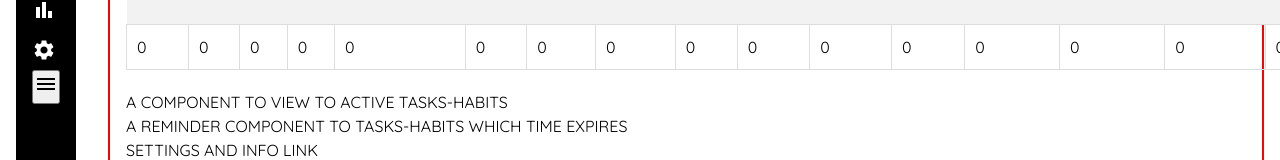
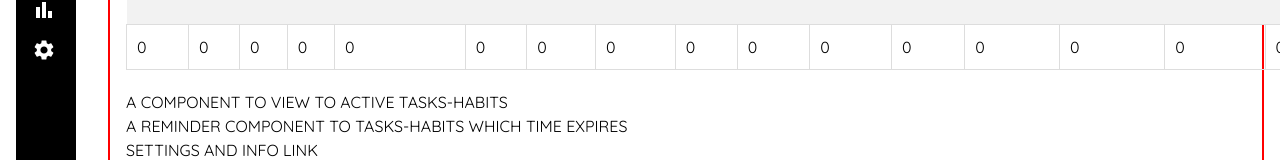
Before and after one commit to berkaysson/lifemap, a React (Create React App) app: page / in a window 1280 px wide. Shown: the part 234-394 px from the top of the page. Built offline with nearby package versions, Linux system fonts and the light colour scheme.

Commit message:
Format document and add transform features to toggle button for navbar

```diff
--- a/src/Components/Wrappers/Styled-UI/NavToggleButton.js
+++ b/src/Components/Wrappers/Styled-UI/NavToggleButton.js
@@ -1,17 +1,30 @@
 import styled from "styled-components";
-import MenuOutlinedIcon from "@mui/icons-material/MenuOutlined";
 import MenuOpenIcon from '@mui/icons-material/MenuOpen';
 
 const Button = styled.button`
+  position: absolute;
+  right: -2.5rem;
+  display: flex;
+  align-items: center;
+  justify-content: center;
+  background-color: ${({theme}) => theme.colors.primary};
+  color: ${({theme}) => theme.colors.secondary};
+  border: none;
+  border-radius: 50%;
+  padding: ${({theme}) => theme.sizes.small};
 
+  transition: transform 0.1s ease;
+  transform: ${({isOpen}) => !isOpen ? "rotate(180deg) translateX(-50%)": "rotate(0) translateX(-50%)"};
 
   &:hover {
+    color: ${({theme}) => theme.colors.theme};
+    box-shadow: ${({theme}) => theme.boxShadows.themeShadow};
   }
 `;
 
-const NavToggleButton = ({ onClick, isOpen }) => {
-  const menuIcon = isOpen ? <MenuOpenIcon /> : <MenuOutlinedIcon />
-  return(<Button onClick={onClick}>{menuIcon}</Button>);
+const NavToggleButton = ({ onClick, isOpen, id }) => {
+  const menuIcon = <MenuOpenIcon fontSize="small" />
+  return(<Button id={id} isOpen={isOpen} onClick={onClick}>{menuIcon}</Button>);
 };
 
 export default NavToggleButton;
--- a/src/Layout/NavBar.js
+++ b/src/Layout/NavBar.js
@@ -2,13 +2,13 @@ import styled from "styled-components";
 import { NavLink } from "react-router-dom";
 import { useState } from "react";
 
-import HomeIcon from '@mui/icons-material/Home';
-import AddCircleIcon from '@mui/icons-material/AddCircle';
-import AssignmentIcon from '@mui/icons-material/Assignment';
-import MonetizationOnIcon from '@mui/icons-material/MonetizationOn';
-import TocIcon from '@mui/icons-material/Toc';
-import BarChartIcon from '@mui/icons-material/BarChart';
-import SettingsIcon from '@mui/icons-material/Settings';
+import HomeIcon from "@mui/icons-material/Home";
+import AddCircleIcon from "@mui/icons-material/AddCircle";
+import AssignmentIcon from "@mui/icons-material/Assignment";
+import MonetizationOnIcon from "@mui/icons-material/MonetizationOn";
+import TocIcon from "@mui/icons-material/Toc";
+import BarChartIcon from "@mui/icons-material/BarChart";
+import SettingsIcon from "@mui/icons-material/Settings";
 
 import NavToggleButton from "../Components/Wrappers/Styled-UI/NavToggleButton";
 
@@ -17,14 +17,39 @@ const NavWrapper = styled.nav`
   flex-direction: column;
   justify-content: flex-start;
   align-items: center;
-  background-color: ${({theme}) => theme.colors.primary};
-  color:${({theme}) => theme.colors.secondary} ;
-  padding: ${({theme, isOpen}) => isOpen ?  theme.sizes.medium : theme.sizes.small};
+  position: relative;
+  background-color: ${({ theme }) => theme.colors.primary};
+  color: ${({ theme }) => theme.colors.secondary};
+  padding: ${({ theme, isOpen }) =>
+    isOpen ? theme.sizes.medium : theme.sizes.small};
   height: 100%;
   width: ${({ isOpen }) => (isOpen ? "240px" : "60px")};
-  border-radius: ${({theme}) => theme.radius.medium};
+  border-radius: ${({ theme }) => theme.radius.medium};
 
   transition: width 0.4s ease;
+
+  //Toggle button visibility
+  &::before {
+    content: "";
+    position: absolute;
+    width: 2.4rem;
+    height: 100%;
+    top: 0;
+    left: 100%;
+  }
+
+  & #NavToggleButton {
+    opacity: 0;
+    pointer-events: none;
+    transition: all 0.2s ease;
+  }
+
+  &:hover #NavToggleButton {
+    opacity: 1;
+    pointer-events: auto;
+    transform: ${({ isOpen }) =>
+      !isOpen ? "rotate(180deg) translateX(0)" : "rotate(0) translateX(0)"};
+  }
 `;
 
 const NavItemsWrapper = styled.div`
@@ -37,20 +62,20 @@ const NavItem = styled(NavLink)`
   display: flex;
   flex-direction: row;
   align-items: center;
-  font-size: ${({theme}) => theme.sizes.medium};
-  padding: ${({theme}) => theme.sizes.small};
+  font-size: ${({ theme }) => theme.sizes.medium};
+  padding: ${({ theme }) => theme.sizes.small};
   text-decoration: none;
   cursor: pointer;
-  color:${({theme}) => theme.colors.secondary};
-  border-radius: ${({theme}) => theme.radius.medium};
+  color: ${({ theme }) => theme.colors.secondary};
+  border-radius: ${({ theme }) => theme.radius.medium};
 
-  &:hover{
-    color:${({theme}) => theme.colors.theme};
+  &:hover {
+    color: ${({ theme }) => theme.colors.theme};
   }
 
   &.active {
-    background-color: ${({theme}) => theme.colors.alternative};
-    color:${({theme}) => theme.colors.theme};
+    background-color: ${({ theme }) => theme.colors.alternative};
+    color: ${({ theme }) => theme.colors.theme};
   }
 `;
 
@@ -93,7 +118,11 @@ const NavBar = () => {
           {isOpen ? "Settings" : ""}
         </NavItem>
       </NavItemsWrapper>
-      <NavToggleButton onClick={toggleIsOpen} isOpen={isOpen} />
+      <NavToggleButton
+        onClick={toggleIsOpen}
+        isOpen={isOpen}
+        id={"NavToggleButton"}
+      />
     </NavWrapper>
   );
 };
```
